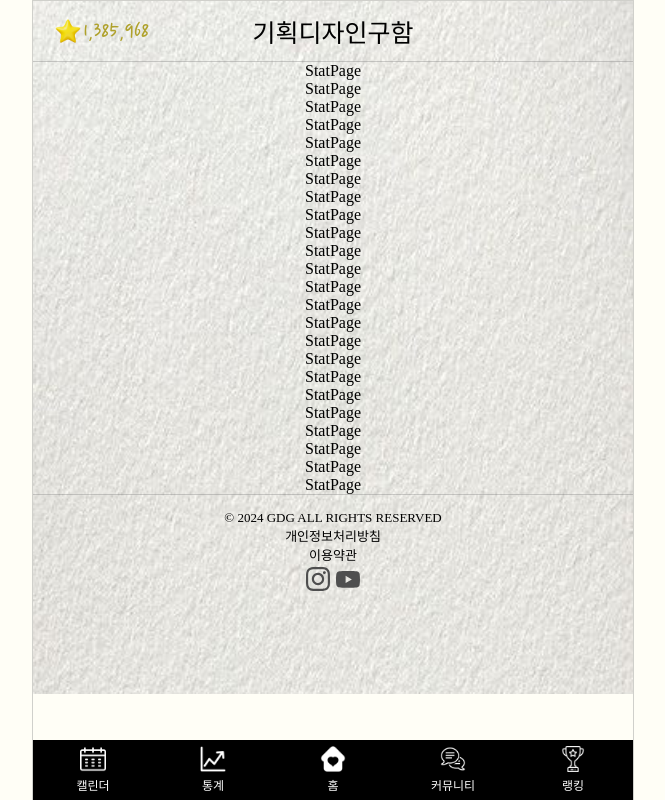
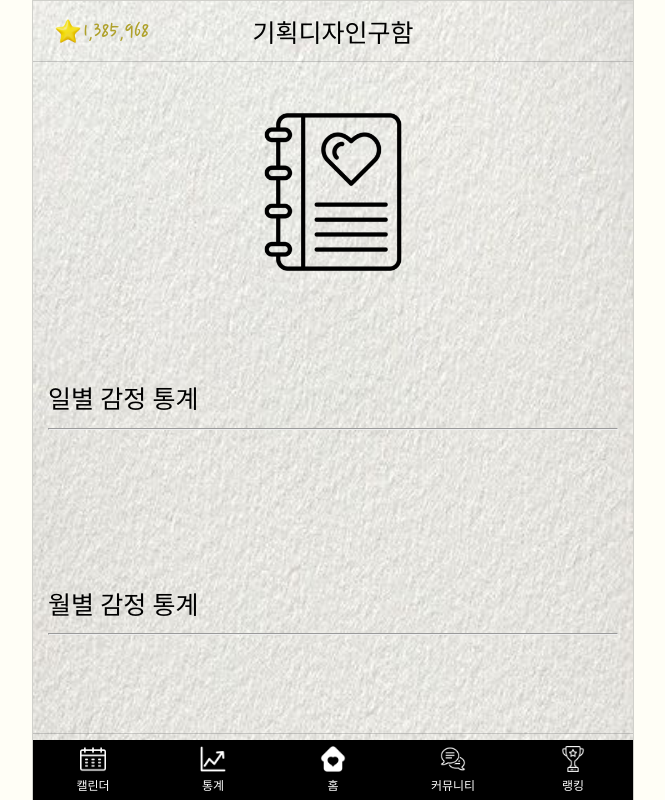
Before and after one commit to TEAM-GDG/FrontEnd, a React (Create React App) app: page /insight in a window 1280 px wide. Shown: the top 800 px of the page, without its empty margins (307-972 px from the left). Built offline with nearby package versions, Linux system fonts and the light colour scheme; a web font is replaced by a local one.

Commit message:
감정 통계 페이지 작성

```diff
--- a/src/App.css
+++ b/src/App.css
@@ -13,3 +13,7 @@
   align-items: center;
   justify-content: center;
 }
+
+.underline {
+  text-decoration: underline;
+}
--- a/src/components/Footer.css
+++ b/src/components/Footer.css
@@ -11,8 +11,21 @@
   border-color: rgba(128, 128, 128, 0.37);
 }
 
+
 .footer__contacts{
   display: flex;
   align-items: center;
   justify-content: center;
+  gap: 10%;
+
 }
+
+.footer > * {
+  margin-top: 3px
+}
+
+@media (max-width: 3px) {
+  .footer {
+    font-size: 11px;
+  }
+}
--- a/src/components/Footer.js
+++ b/src/components/Footer.js
@@ -5,9 +5,16 @@
   return (
     <div className="footer">
       <span>© 2024 GDG ALL RIGHTS RESERVED</span>
-      <span>개인정보처리방침</span>
-      <span>이용약관</span>
+      <a href="https://www.likelionync.shop" className="underline">
+        개인정보처리방침
+      </a>
+      <a href="https://www.likelionync.shop" className="underline">
+        이용약관
+      </a>
+      <span>FE : 오용준 홍가영</span>
+      <span>BE : 김도훈 한상희 노기봉</span>
       <div className="footer__contacts">
+        <a href="https://www.instagram.com/likelion_ync/">
           <svg
             width="30"
             height="30"
@@ -20,20 +27,20 @@
               fill="#4F4F4F"
             />
           </svg>
+        </a>
+        <a href="https://github.com/TEAM-GDG">
           <svg
-          width="30"
-          height="30"
-          viewBox="0 0 30 30"
-          fill="none"
             xmlns="http://www.w3.org/2000/svg"
+            width="24"
+            height="24"
+            viewBox="0 0 24 24"
           >
             <path
-            fill-rule="evenodd"
-            clip-rule="evenodd"
-            d="M24.3783 7.50181C25.4116 7.7784 26.2236 8.59039 26.5002 9.62364H26.4982C27 11.4946 27 15.4004 27 15.4004C27 15.4004 27 19.3062 26.4982 21.1771C26.2216 22.2104 25.4096 23.0224 24.3764 23.299C22.5054 23.8008 15 23.8008 15 23.8008C15 23.8008 7.49457 23.8008 5.62364 23.299C4.59039 23.0224 3.7784 22.2104 3.50181 21.1771C3 19.3062 3 15.4004 3 15.4004C3 15.4004 3 11.4946 3.50181 9.62364C3.7784 8.59039 4.59039 7.7784 5.62364 7.50181C7.49457 7 15 7 15 7C15 7 22.5054 7 24.3783 7.50181ZM18.8367 15.4011L12.5996 19.0007V11.8015L18.8367 15.4011Z"
+              d="M12 0c-6.626 0-12 5.373-12 12 0 5.302 3.438 9.8 8.207 11.387.599.111.793-.261.793-.577v-2.234c-3.338.726-4.033-1.416-4.033-1.416-.546-1.387-1.333-1.756-1.333-1.756-1.089-.745.083-.729.083-.729 1.205.084 1.839 1.237 1.839 1.237 1.07 1.834 2.807 1.304 3.492.997.107-.775.418-1.305.762-1.604-2.665-.305-5.467-1.334-5.467-5.931 0-1.311.469-2.381 1.236-3.221-.124-.303-.535-1.524.117-3.176 0 0 1.008-.322 3.301 1.23.957-.266 1.983-.399 3.003-.404 1.02.005 2.047.138 3.006.404 2.291-1.552 3.297-1.23 3.297-1.23.653 1.653.242 2.874.118 3.176.77.84 1.235 1.911 1.235 3.221 0 4.609-2.807 5.624-5.479 5.921.43.372.823 1.102.823 2.222v3.293c0 .319.192.694.801.576 4.765-1.589 8.199-6.086 8.199-11.386 0-6.627-5.373-12-12-12z"
               fill="#4F4F4F"
             />
           </svg>
+        </a>
       </div>
     </div>
   );
--- a/src/components/Navbar.js
+++ b/src/components/Navbar.js
@@ -11,7 +11,7 @@
   };
 
   return (
-    <navbar className="navbar">
+    <div className="navbar">
       <div className="navbar__box" onClick={() => handleClick(`cal`)}>
         <img className="navbar__box__button" src="cal.png" alt="캘린더" />
         <span className="navbar__box__text">캘린더</span>
@@ -36,7 +36,7 @@
         <img className="navbar__box__button" src="rank.png" alt="랭킹" />
         <span className="navbar__box__text">랭킹</span>
       </div>
-    </navbar>
+    </div>
   );
 };
 
--- a/src/index.css
+++ b/src/index.css
@@ -14,3 +14,14 @@
   border: 1px solid rgba(128, 128, 128, 0.37);
   background-color: #FFFEF6;
 }
+
+a {
+  color: #000;
+  text-decoration: none;
+  outline: none;
+}
+
+a:hover, a:active {
+  text-decoration: none;
+  color: #000;
+}
--- a/src/pages/StatPage/index.js
+++ b/src/pages/StatPage/index.js
@@ -1,59 +1,78 @@
 import React from 'react';
 import '../../App.css';
+import styled from 'styled-components';
 
 const StatPage = () => {
   return (
     <div className="container">
-      StatPage
-      <br />
-      StatPage
-      <br />
-      StatPage
-      <br />
-      StatPage
-      <br />
-      StatPage
-      <br />
-      StatPage
-      <br />
-      StatPage
-      <br />
-      StatPage
-      <br />
-      StatPage
-      <br />
-      StatPage
-      <br />
-      StatPage
-      <br />
-      StatPage
-      <br />
-      StatPage
-      <br />
-      StatPage
-      <br />
-      StatPage
-      <br />
-      StatPage
-      <br />
-      StatPage
-      <br />
-      StatPage
-      <br />
-      StatPage
-      <br />
-      StatPage
-      <br />
-      StatPage
-      <br />
-      StatPage
-      <br />
-      StatPage
-      <br />
-      StatPage
-      <br />
+      <IconContainer>
+        <DiaryIcon src="diary.png" />
+      </IconContainer>
+      <InsightContainer>
+        <Insight>
+          <InsightTitle>
+            일별 감정 통계
+            <hr />
+          </InsightTitle>
+        </Insight>
+        <Insight>
+          <InsightTitle>
+            월별 감정 통계
+            <hr />
+          </InsightTitle>
+        </Insight>
+      </InsightContainer>
     </div>
   );
 };
 
 export default StatPage;
+
+const IconContainer = styled.div`
+  display: flex;
+  align-items: center;
+  justify-content: center;
+  margin: 5% 0 5% 0;
+`;
+
+const DiaryIcon = styled.img`
+  width: 200px;
+  height: 200px;
+
+  @media (max-width: 425px) {
+    width: 150px;
+    height: 150px;
+  }
+
+  @media (max-width: 375px) {
+    width: 125px;
+    height: 125px;
+  }
+
+  @media (max-width: 320px) {
+    width: 100px;
+    height: 100px;
+  }
+`;
+
+const InsightContainer = styled.div`
+  display: flex;
+  flex-direction: column;
+  width: 95%;
+`;
+
+const Insight = styled.div`
+  margin: 10% 0 15% 0;
+`;
+
+const InsightTitle = styled.span`
+  font-size: 25px;
+
+  @media (max-width: 425px) {
+    font-size: 23px;
+  }
+
+  @media (max-width: 320px) {
+    font-size: 21px;
+  }
+`;
```
Also changed, not shown: public/diary.png (added). Lines whose indentation alone changed are shown as unchanged.
